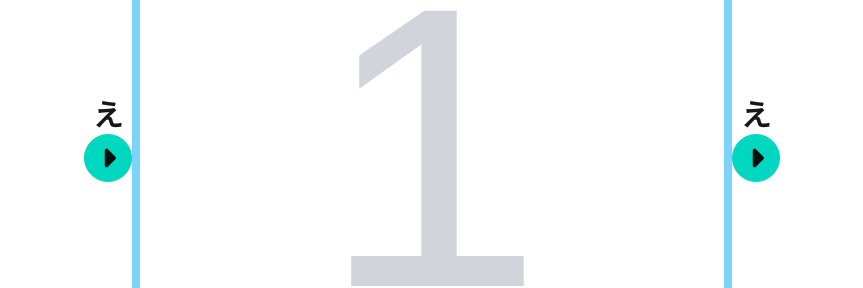
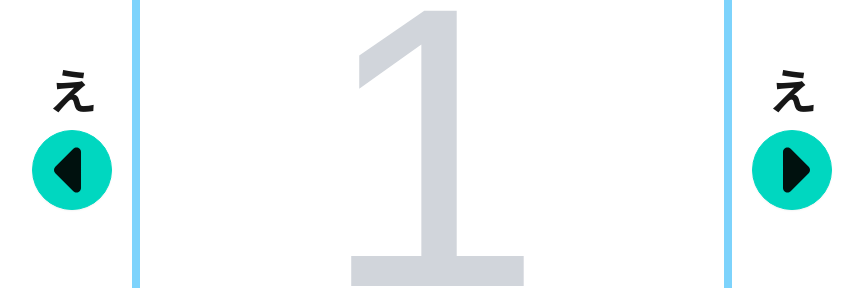
Before and after one commit to hypermkt/hyperkana, a Next.js app: page /letters/1/1 in a window 1280 px wide. Shown: the part 180-468 px from the top of the page, without its empty margins (208-1071 px from the left). Built offline with nearby package versions, Linux system fonts and the light colour scheme.

Commit message:
左右のアイコンの指定がpropsで指定できるようにした

```diff
--- a/src/app/components/NavigateCircleAnchorButton.tsx
+++ b/src/app/components/NavigateCircleAnchorButton.tsx
@@ -1,22 +1,26 @@
-import { faCaretRight } from "@fortawesome/free-solid-svg-icons";
+import { faCaretRight, faCaretLeft } from "@fortawesome/free-solid-svg-icons";
 import { FontAwesomeIcon } from "@fortawesome/react-fontawesome";
 import Link from "next/link";
 
 interface NavigateButtonProps {
+  direction: "left" | "right";
   letterType: "hiragana" | "katakana";
   letter: string;
 }
 
 export default function NavigateCircleAnchorButton({
+  direction,
   letterType,
   letter,
 }: NavigateButtonProps) {
+  const directionIcon = direction === "left" ? faCaretLeft : faCaretRight;
+
   return (
     <div className="flex flex-col items-center justify-center">
-      <div className="text-3xl font-bold">{letter}</div>
-      <button className="btn btn-circle btn-accent">
+      <div className="text-5xl font-bold mb-3">{letter}</div>
+      <button className="btn btn-circle btn-accent w-20 h-20">
         <Link href={`/letters/${letterType}/${letter}`}>
-          <FontAwesomeIcon icon={faCaretRight} className="text-3xl" />
+          <FontAwesomeIcon icon={directionIcon} className="text-7xl" />
         </Link>
       </button>
     </div>
--- a/src/app/letters/[type]/[letter]/page.tsx
+++ b/src/app/letters/[type]/[letter]/page.tsx
@@ -30,8 +30,12 @@ export default function HiraganaDetail() {
     <div className="flex flex-col h-screen bg-white mt-5">
       <div className="">
         <div className="flex flex-row justify-center items-center mx-auto relative max-w-[600px] aspect-square">
-          <NavigateCircleAnchorButton letterType={"hiragana"} letter={"え"} />
-          <div className="w-[100%] h-[100%] aspect-square  border-8 border-sky-300">
+          <NavigateCircleAnchorButton
+            direction={"left"}
+            letterType={"hiragana"}
+            letter={"え"}
+          />
+          <div className="w-[100%] h-[100%] aspect-square  border-8 border-sky-300 ml-5 mr-5">
             <div className="text-[25rem] text-center text-gray-300">
               {letter}
             </div>
@@ -44,7 +48,11 @@ export default function HiraganaDetail() {
               style={{ width: "100%", height: "100%", border: "none" }}
             />
           </div>
-          <NavigateCircleAnchorButton letterType={"hiragana"} letter={"え"} />
+          <NavigateCircleAnchorButton
+            direction={"right"}
+            letterType={"hiragana"}
+            letter={"え"}
+          />
         </div>
       </div>
       <div className="flex flex-row justify-center">
```
